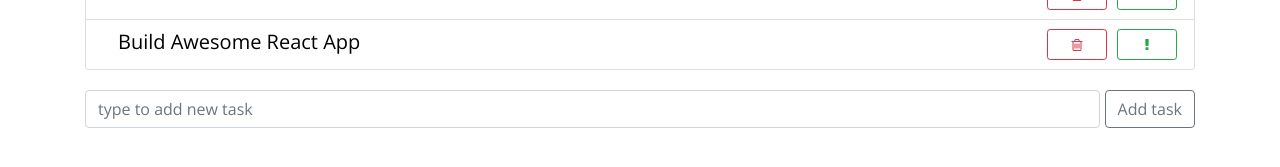
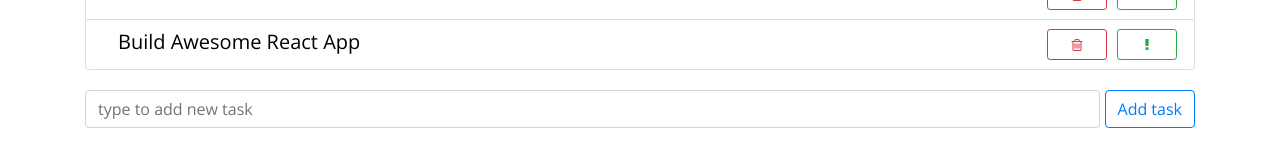
Before and after one commit to rejth/todo-react-app, a React (Create React App) app: page / in a window 1280 px wide. Shown: the part 207-374 px from the top of the page. Built offline with nearby package versions, Linux system fonts and the light colour scheme.

Commit message:
finished form functionality

```diff
--- a/src/components/AddTodoItemForm/AddTodoItemForm.js
+++ b/src/components/AddTodoItemForm/AddTodoItemForm.js
@@ -3,19 +3,53 @@ import PropTypes from 'prop-types';
 import './AddTodoItemForm.css';
 
 export default class AddTodoItemForm extends Component {
+  state = {
+    label: ''
+  }
+
+  onLabelChange = e => {
+    // текущий state компонента не зависит от предыдущего,
+    // поэтому мы сразу передаем объект без обращения к state
+    // для получения предыдущего состояния
+    this.setState({
+      label: e.target.value
+    });
+  }
+
+  onSubmit = e => {
+    e.preventDefault();
+    this.props.onAdded(this.state.label);
+    // очистка input
+    this.setState({
+      label: ''
+    });
+  }
+
   render() {
-    const { onAdded } = this.props;
     return (
-      <div className="add-item-form d-flex">
+      // связь между html-элементом input и react-компонентом односторонняя,
+      // т.е. html-элемент передает компоненту событие и оно срабатывает,
+      // только когда html-элемент изменяется. Иными словами, если state компонется изменится,
+      // html-элемент об этом никак не узнает. Такой html-элемент называется неконтролируемым (uncontrolled)
+      // передавая в value элемента значение из state компонента мы делаем элемент контролируемым (controlled)
+      <form
+        className="add-item-form d-flex"
+        onSubmit={ this.onSubmit }>
+
         <input
           className="form-control search-input"
           type="text"
-          placeholder="type to add new task"></input>
+          placeholder="type to add new task"
+          value={ this.state.label }
+          onChange={ this.onLabelChange }>
+        </input>
+
         <button
-          type="button"
-          className="add-item-btn btn btn-outline-secondary"
-          onClick={ () => onAdded('Hello World') }>Add task</button>
-      </div>
+          type="submit"
+          className="add-item-btn btn btn-outline-primary">
+          Add task
+        </button>
+      </form>
     );
   }
 }
```
